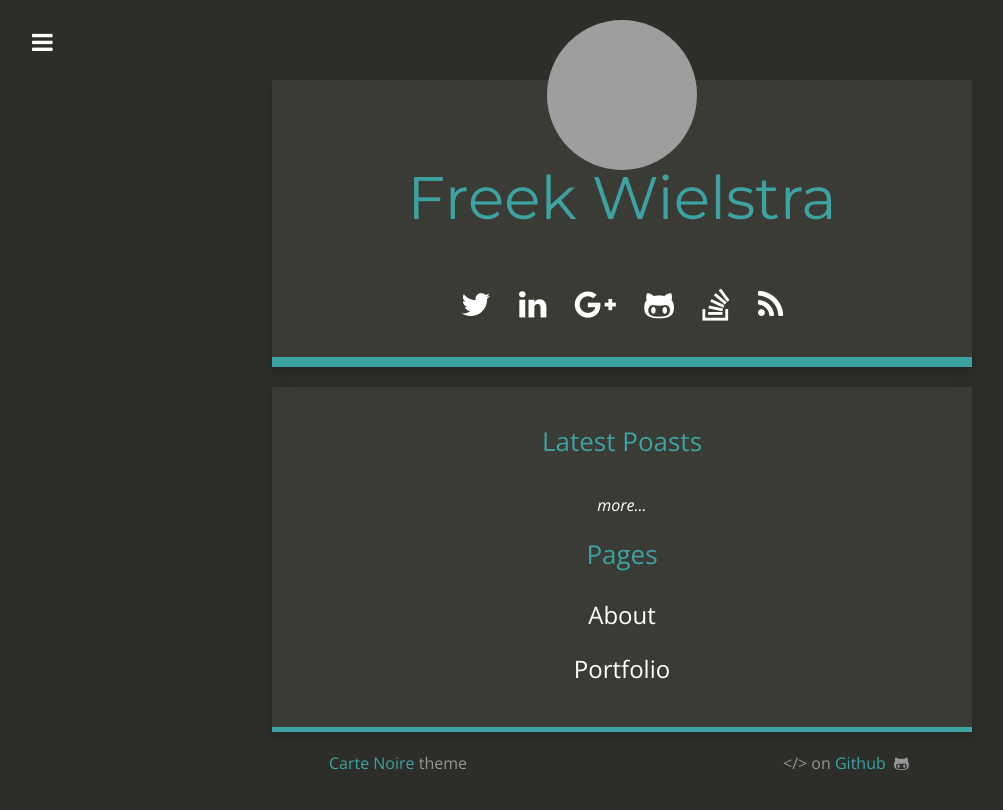
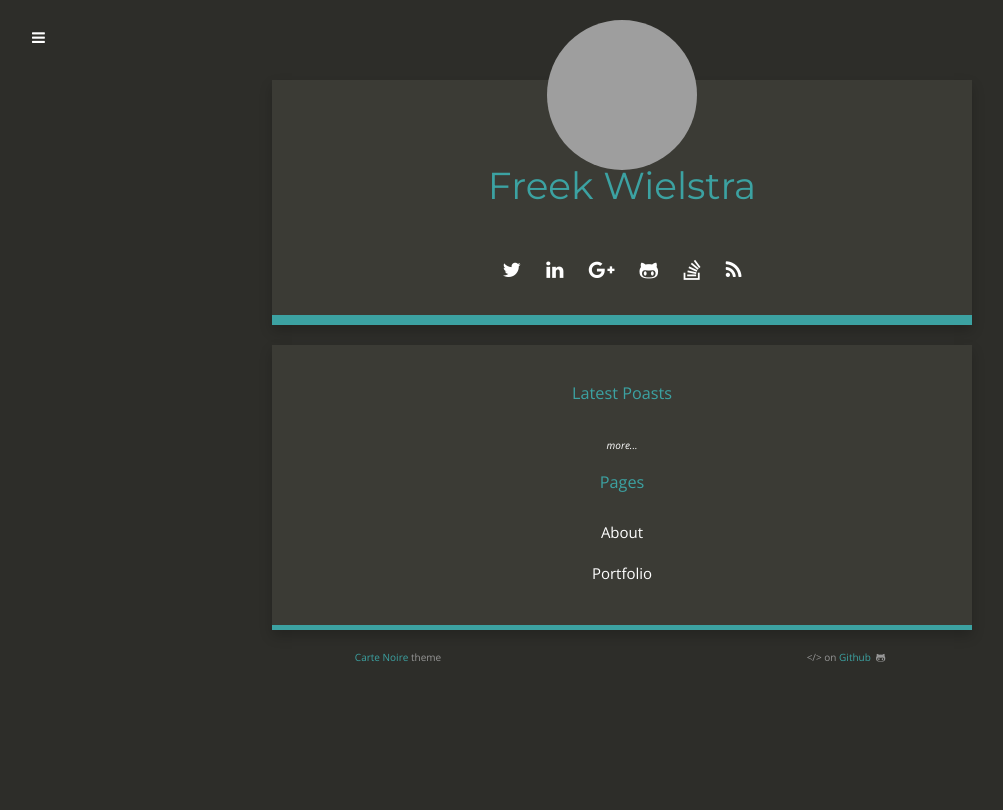
Before and after one commit to fwielstra/fwielstra.github.io, a Jekyll site: the page built from index.html, in a window 1280 px wide. Shown: the top 810 px of the page, without its empty margins (18-1021 px from the left). Built offline with Jekyll 4.4.1, drawn with Linux system fonts in a browser that asks for light colours; nearby versions of some CDN libraries; Markdown is read by kramdown in place of the engine named in the settings; grey boxes are pictures that could not be loaded.

Commit message:
Customize style a bit, replace fixed font sizes with variable / calculated ones so the global font size can be adjusted

```diff
--- a/css/style.scss
+++ b/css/style.scss
@@ -3,6 +3,8 @@
 @import url(http://fonts.googleapis.com/css?family=Open+Sans:300italic,400italic,400,300,700);
 @import url(http://fonts.googleapis.com/css?family=Montserrat);
 @import url(http://fonts.googleapis.com/css?family=Anonymous+Pro:400,700);
+
+$base-font-size:   10px;
 
 /* Colours */
 $twitter:        #6dabda;
@@ -44,7 +46,7 @@ body {
 	font-weight: 300;
 	background-color: $dark;
 	color: $white;
-	font-size: 16px;
+	font-size: $base-font-size;
 	height: 100%;
 	width: 100%
 }
@@ -93,14 +95,14 @@ ul {
 }
 
 .header {
-	font-size: 32px;
+	font-size: $base-font-size * 2;
 	text-align: center;
 	margin-top: 20px;
 	margin-left: -0%;
 	width: 100%;
 
 	@media (min-width: $screen-sm-min) {
-		font-size: 62px;
+		font-size: $base-font-size * 3.875;
 		margin-left: -10%;
 		width: 120%;
 	}
@@ -108,7 +110,7 @@ ul {
 
 .menu-button {
 	color: $white;
-	font-size: 24px;
+	font-size: $base-font-size * 1.5;
 	position: fixed;
 	top: 10px;
 	left: 20px;
@@ -218,7 +220,7 @@ ul {
 		margin-top: 10px;
 		margin-left: 0%;
 		margin-bottom: 0px;
-		font-size: 32px;
+		font-size: $base-font-size * 2;
 		width: 100%;
 
 		@media (min-width: $screen-lg-min) {
@@ -236,15 +238,15 @@ ul {
 		color: $light-blue;
 		margin-top: 0px;
 		padding-top: 15px;
-		font-size: 30px;
+		font-size: $base-font-size * 1.875;
 
 		@media (min-width: $screen-sm-min) {
-			font-size: 52px;
+			font-size: $base-font-size * 3.25;
 			margin-top: 0px;
 		}
 
 		@media (min-width: $screen-md-min) {
-			font-size: 60px;
+			font-size: $base-font-size * 3.75;
 			margin-top: -20px;
 		}
 	}
@@ -278,12 +280,12 @@ ul {
 
 	.articles {
 		text-align: center;
-		font-size: 20px;
+		font-size: $base-font-size * 1.25;
 
 		h2 {
 			margin-bottom: 30px;
 			color: $light-blue;
-			font-size: 26px;
+			font-size: $base-font-size * 1.625;
 		}
 
 		ul {
@@ -292,14 +294,14 @@ ul {
 
 			li {
 				margin-bottom: 20px;
-				font-size: 24px;
+				font-size: $base-font-size * 1.5;
 
 				a:hover {
 					color: $light-medium;
 				}
 
 				small {
-					font-size: 14px;
+					font-size: $base-font-size * 0.875;
 					margin-top: -10px;
 					padding-top: 0px;
 					color: $light-medium;
@@ -310,7 +312,7 @@ ul {
 			li:nth-last-of-type(1) {
 
 				small {
-					font-size: 16px;
+					font-size: $base-font-size;
 				}
 
 			}
@@ -339,7 +341,7 @@ ul {
 	.menu {
 		margin-top: 250px;
 		margin-bottom: 20px;
-		font-size: 20px;
+		font-size: $base-font-size * 1.25;
 		position: absolute;
 		bottom: 0px;
 
@@ -427,11 +429,11 @@ ul {
 	}
 
 	h2 {
-		font-size: 36px;
+		font-size: $base-font-size * 2.25;
 	}
 
 	h3 {
-		font-size: 28px;
+		font-size: $base-font-size * 1.75;
 	}
 
 	p {
@@ -468,7 +470,7 @@ ul {
 
 		.home {
 			margin-top: 10px;
-			font-size: 16px;
+			font-size: $base-font-size;
 
 			a {
 				color: $white;
@@ -519,13 +521,13 @@ ul {
 		}
 
 		.author {
-			font-size: 20px;
+			font-size: $base-font-size * 1.25;
 			text-align: center;
 			margin-bottom: 0px;
 		}
 
 		.read-time {
-			font-size: 16px;
+			font-size: $base-font-size;
 			text-align: center;
 			margin-bottom: 10px;
 			font-weight: 400;
@@ -535,7 +537,7 @@ ul {
 		}
 
 		.content {
-			font-size: 18px;
+			font-size: $base-font-size * 1.125;
 			line-height: 170%;
 			padding-left: 15px;
 			padding-right: 15px;
@@ -543,7 +545,7 @@ ul {
 			padding-bottom: 10px;
 
 			@media (min-width: $screen-sm-min) {
-				font-size: 24px;
+				font-size: $base-font-size * 2;
 				padding-left: 30px;
 				padding-right: 30px;
 				padding-top: 40px;
@@ -571,7 +573,7 @@ ul {
 				color: white;
 				box-sizing: content-box;
 				border: none;
-				font-size: 28px;
+				font-size: $base-font-size * 1.75;
 
 				@media (min-width: $screen-sm-min) {
 					margin-left: -30px;
@@ -592,7 +594,7 @@ ul {
 			    position: absolute;
 			    top: 15px;
 			    left: 15px;
-			    font-size: 65px;
+			    font-size: $base-font-size * 4.0625;
 			    font-weight: bold;
 				}
 
@@ -623,7 +625,7 @@ ul {
 					font-family: 'Anonymous Pro';
 					background-color: $darker;
 					color: $white;
-					font-size: 12px;
+					font-size: $base-font-size * 0.75;
 					border: none;
 					padding-left: 15px;
 					padding-top: 20px;
@@ -638,7 +640,7 @@ ul {
 						padding-left: 50px;
 						padding-right: 10px;
 						margin-bottom: 40px;
-						font-size: 15px;
+						font-size: $base-font-size * 0.9375;
 					}
 				}
 			}
@@ -647,7 +649,7 @@ ul {
 
 				code {
 					font-family: 'Anonymous Pro';
-					font-size: 15px;
+					font-size: $base-font-size * 0.9375;
 					background-color: $darker;
 					color: $white;
 					padding: 0.5em;
@@ -705,7 +707,7 @@ ul {
 
 		a {
 			color: $white;
-			font-size: 18px;
+			font-size: $base-font-size * 1.125;
 			width: auto;
 			padding: 10px 20px;
 			background-color: $darker;
@@ -719,11 +721,11 @@ ul {
 
 	.title {
 		padding-top:20px;
-		font-size: 24px;
+		font-size: $base-font-size * 1.5;
 		margin-bottom: 20px;
 
 		@media (min-width: $screen-sm-min) {
-			font-size: 36px;
+			font-size: $base-font-size * 2.25;
 		}
 
 		a {
```
